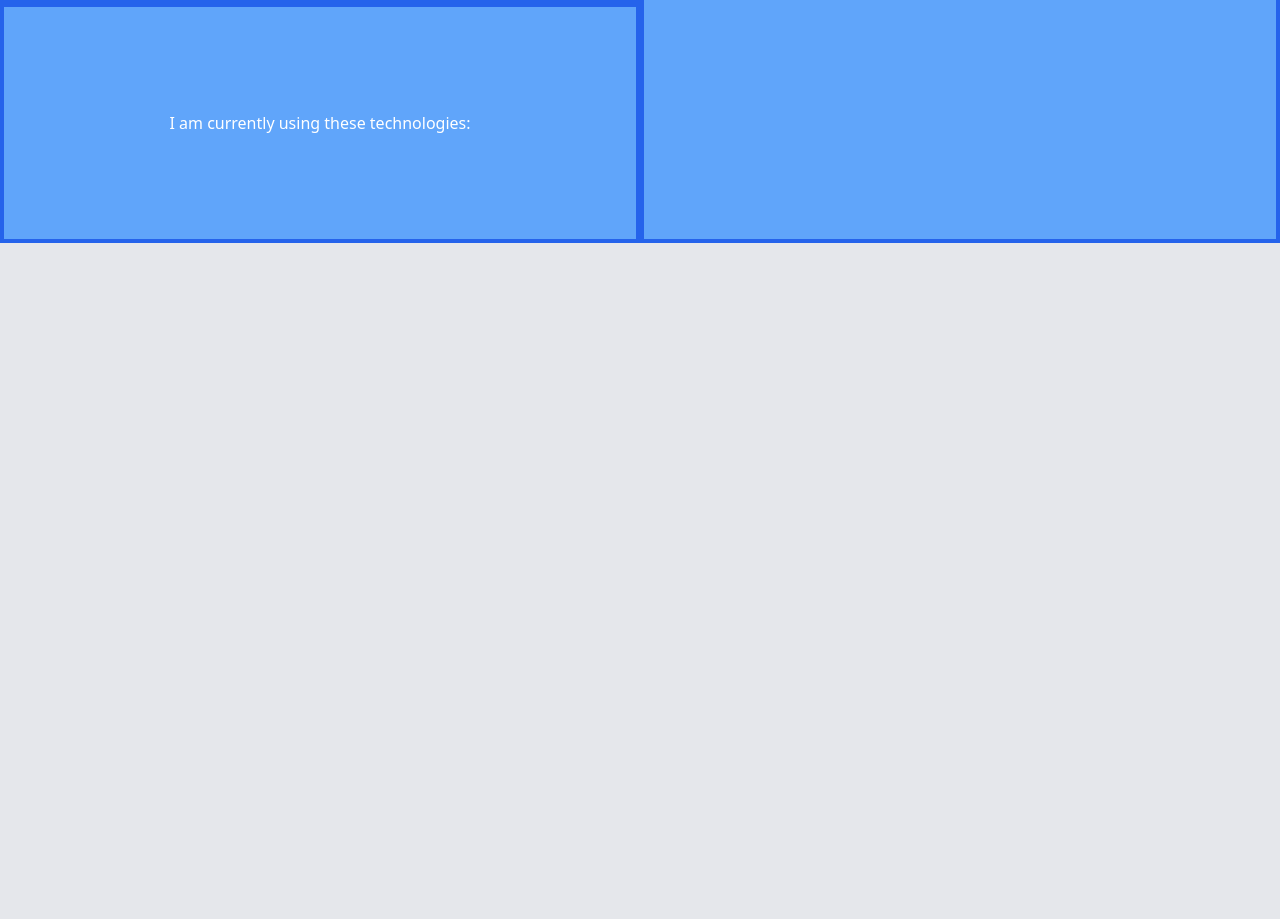
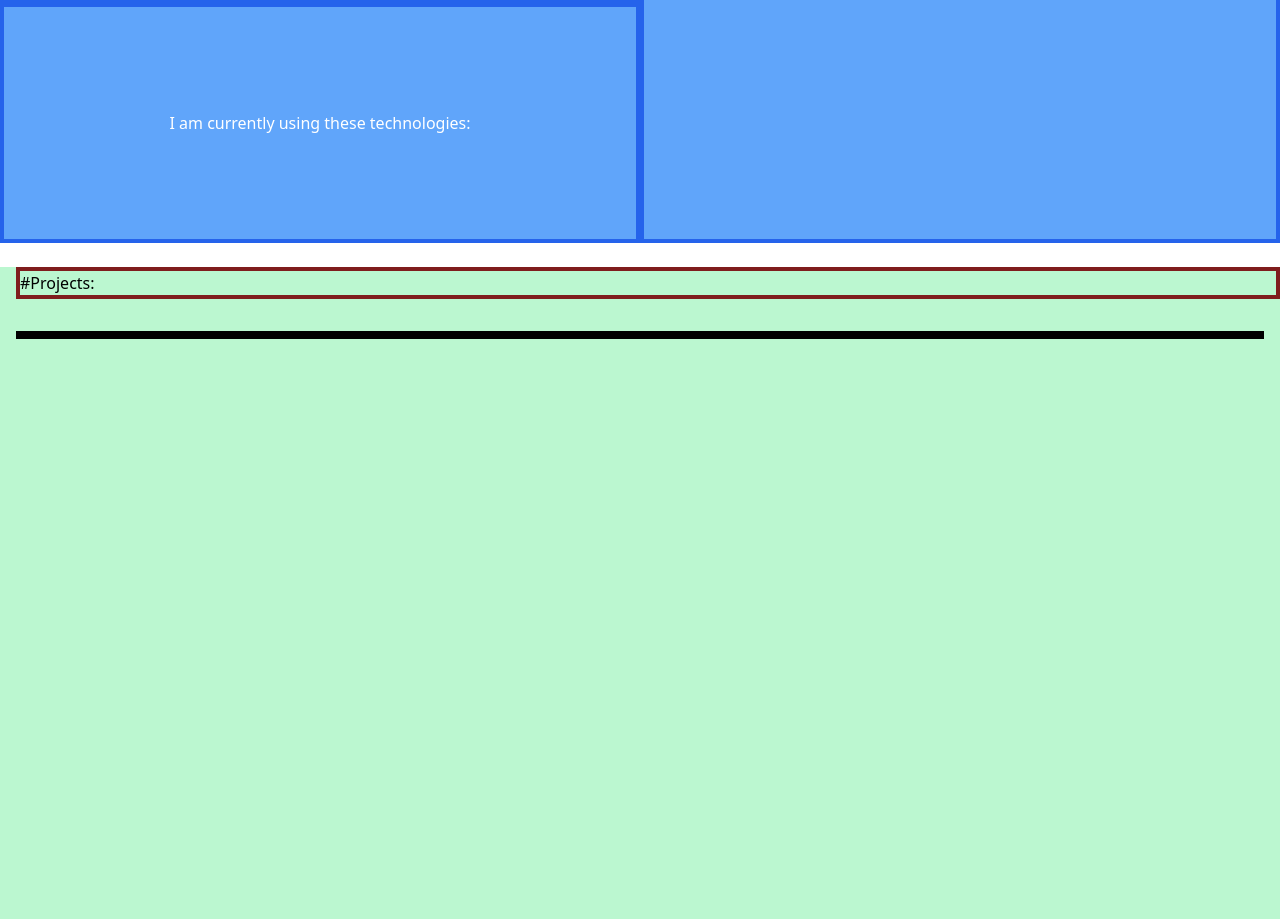
Before and after one commit to Nton23/profile, a website: page index.html in a window 1280 px wide. Shown: the part 621-1540 px from the top of the page. Drawn offline with Linux system fonts and the light colour scheme.

Commit message:
Add top container and bottom container in second screen

```diff
--- a/index.html
+++ b/index.html
@@ -49,11 +49,20 @@
         </div>
     </section>
 
-    <section class="h-screen bg-gray-200">
+    <!--Second Screen-->
+    <section class="h-screen bg-green-200">
         <!-- Content for the second section -->
+        <!--Top container-->
+        <div class="border-4 border-red-900 mt-6 ml-4">
+            <p>#Projects: </p>
+        </div>
+        <!--Bottom Container-->
+        <div class="border-4 border-black mt-8 mx-4">
+            <div></div>
+        </div>
     </section>
 
-    <section class="h-screen bg-gray-300">
+    <section class="h-screen bg-brown-300">
         <!-- Content for the third section -->
     </section>
 </body>
```
Also changed, not shown: css/style.css.
